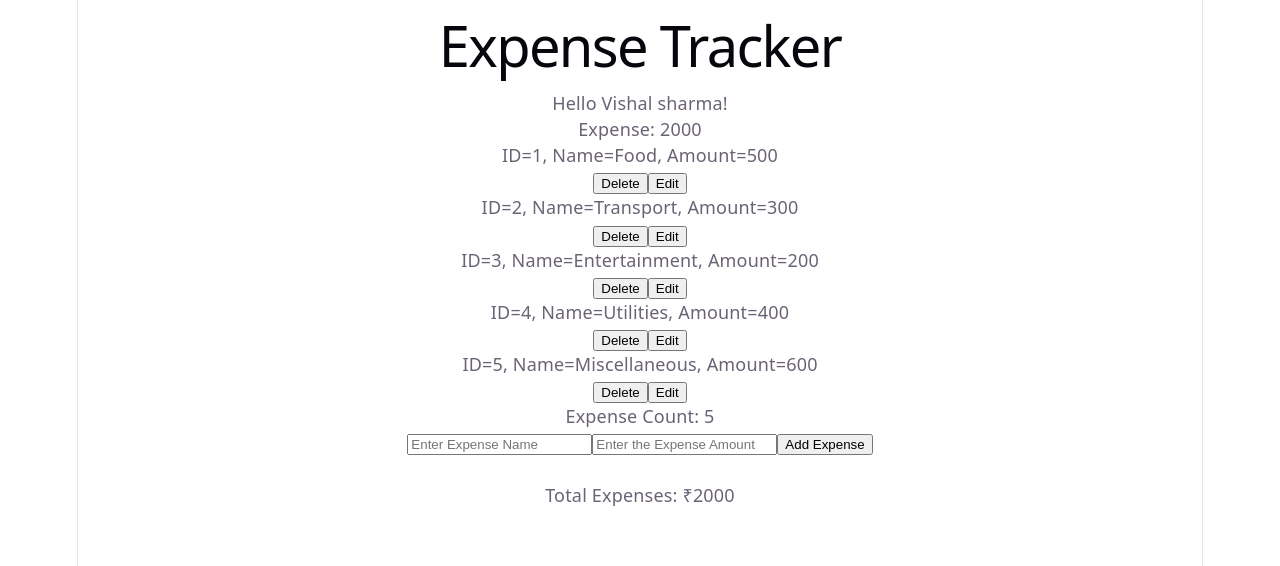
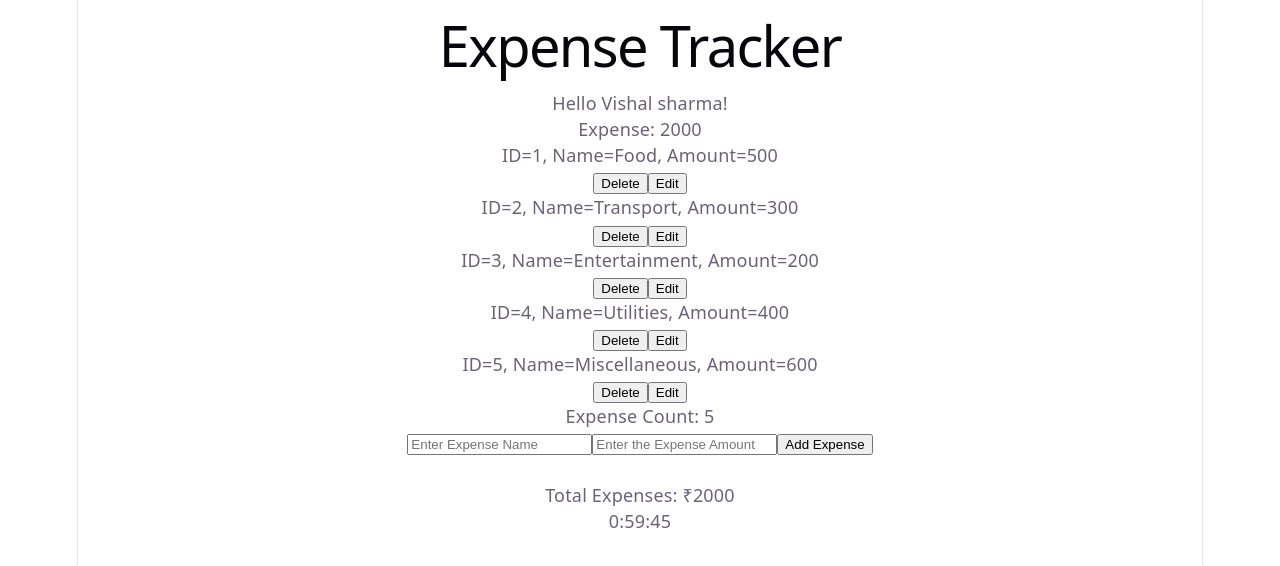
Before and after one commit to VishalSharma2112/Expense-tracker, a React (Vite) app: page / in a window 1280 px wide. Shown: the top 566 px of the page. Built offline with nearby package versions, Linux system fonts and the light colour scheme.

Commit message:
useEffect_CleanupFunction

```diff
--- a/src/App.jsx
+++ b/src/App.jsx
@@ -28,10 +28,33 @@ function summation(expenseList) {
 }
 
 function App() {
-  console.log("App component rendered");
-
   const [expenseName, setExpenseName] = useState("")
   const [expenseAmount, setExpenseAmount] = useState("")
+
+  const [seconds, setSeconds] = useState(40)
+    useEffect(() => {
+    const timer = setTimeout(() => {
+      setSeconds(prevSeconds => prevSeconds + 1)
+    }, 1000)
+
+    return () => {
+      clearTimeout(timer);
+    }
+  });
+  const [minutes, setMinutes] = useState(59)
+  useEffect(() => {
+    if(seconds === 60){
+      setSeconds(0)
+      setMinutes(prev => prev + 1)
+    }
+  }, [seconds])
+  const [hrs, setHrs] = useState(0)
+  useEffect(() => {
+    if(minutes === 60){
+      setMinutes(0)
+      setHrs(prev => prev + 1)
+    }
+  }, [minutes])
   const [editingId, setEditingId] = useState(null)
   const firstName = "Vishal"
   const secondName = "sharma"
@@ -66,7 +89,6 @@ function App() {
 
   function handleAddExpense(event) {
     event.preventDefault()
-    console.log("working")
     if(!expenseName.trim() || Number(expenseAmount) <= 0 || isNaN(Number(expenseAmount))) {
       alert("Please enter both expense name and amount")
       return
@@ -157,6 +179,7 @@ function App() {
 
       <br/>
       <p>Total Expenses: ₹{summation(expenseList)}</p>
+      <p>{hrs}:{minutes}:{seconds}</p>
 
 
     </div>
```
